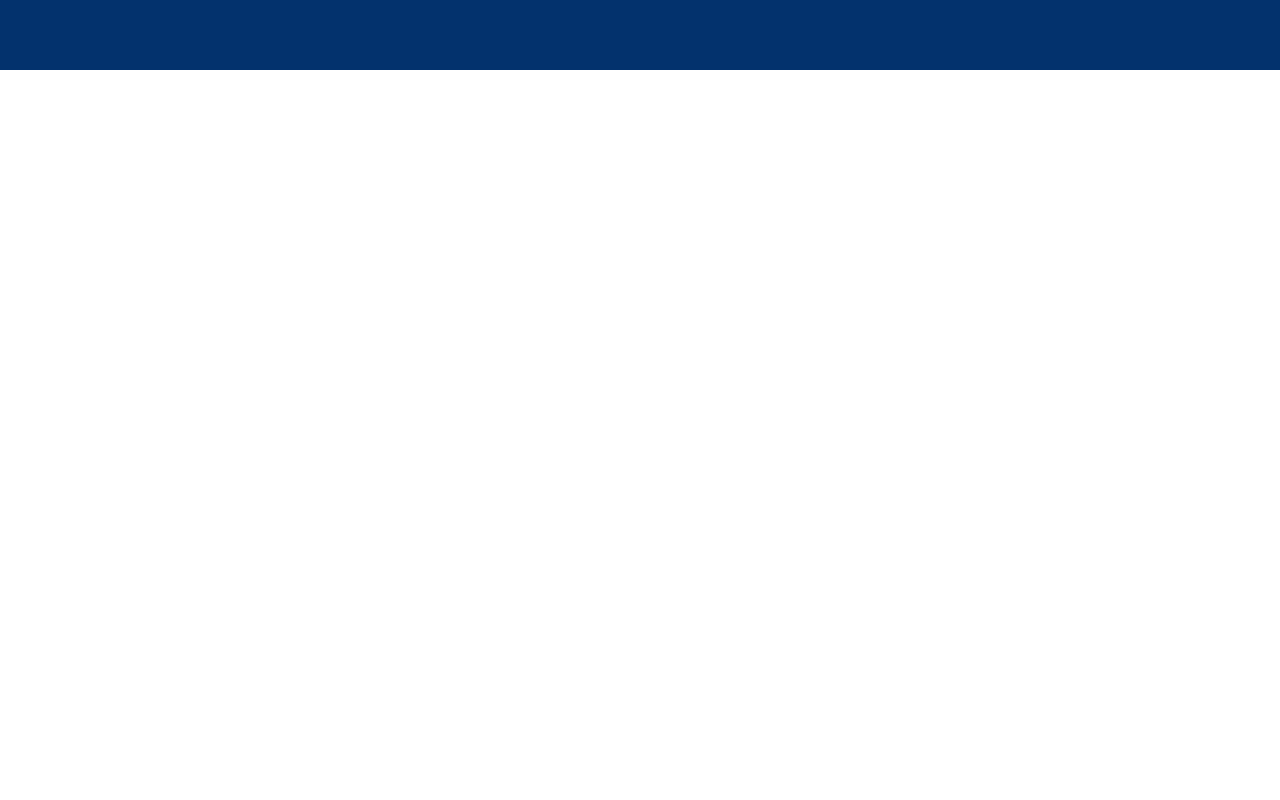
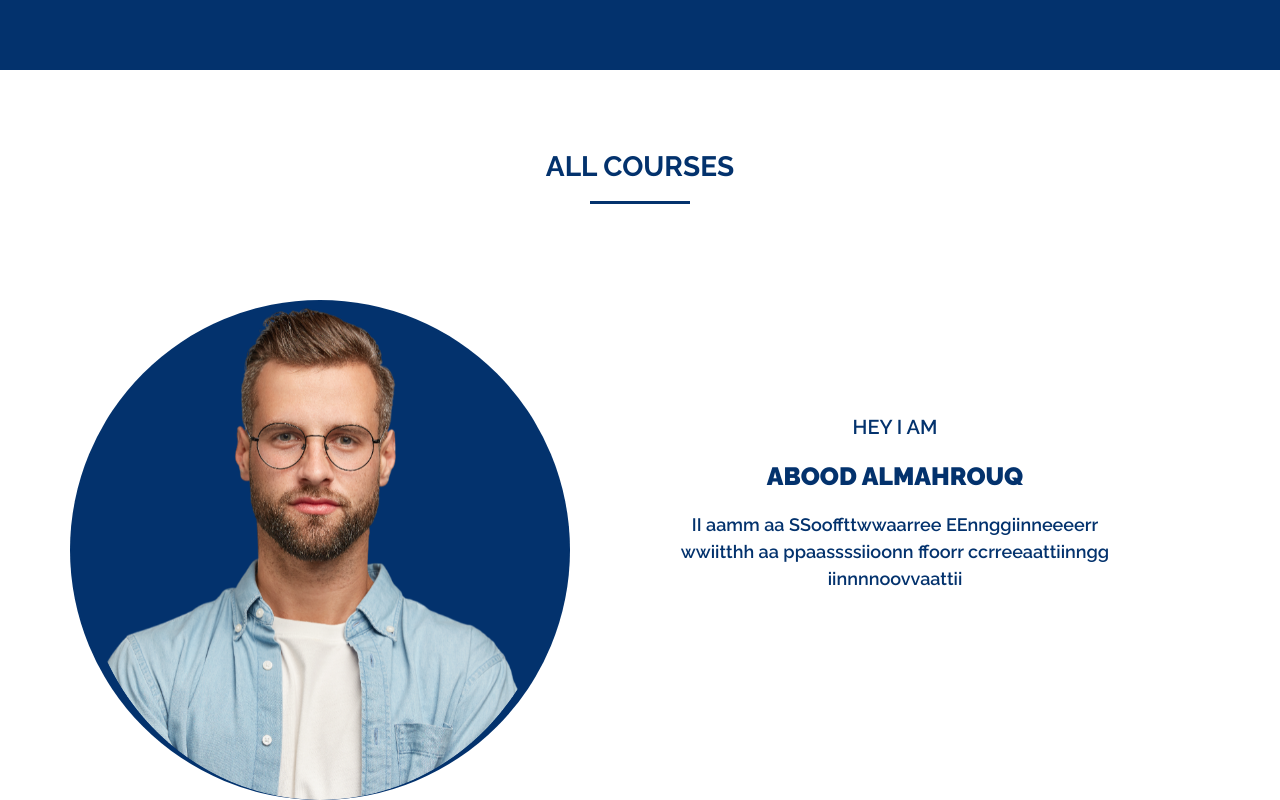
Before and after one commit to abdalrahmanalmahrouq/reactproject, a React (Create React App) app: page / in a window 1280 px wide. Shown: the part 4659-5459 px from the top of the page. Before the commit the page ends 4729 px from the top, so only its background shows below. Built offline with nearby package versions, Linux system fonts and the light colour scheme; grey boxes are pictures that could not be loaded.

Commit message:
adding Aboutme Component

```diff
--- a/package.json
+++ b/package.json
@@ -14,6 +14,7 @@
     "@testing-library/react": "^16.3.0",
     "@testing-library/user-event": "^13.5.0",
     "bootstrap": "^5.3.5",
+    "ityped": "^1.0.3",
     "react": "^19.1.0",
     "react-bootstrap": "^2.10.9",
     "react-countup": "^6.5.3",
--- a/src/App.js
+++ b/src/App.js
@@ -8,6 +8,7 @@
 import Courses from './components/Courses/Courses';
 import Videos from './components/Videos/Videos';
 import Review from './components/Review/Review';
+import About from './components/About/About';
 function App() {
   return (
     <div >
@@ -20,7 +21,7 @@
       <Courses/>
       <Videos/>
       <Review/>
-
+      <About/>
     </div>
   );
 }
--- a/src/assets/css/custom.css
+++ b/src/assets/css/custom.css
@@ -217,7 +217,7 @@
 .reviewcard{
   background-color: #03326d !important;
   min-height: 400px;
-  width: 100%;
+
 }
 
 .reviewtitle{
@@ -250,3 +250,51 @@
   border-radius: 50%;
   margin : 0 auto !important;
 }
+.AboutImageBack{
+  background-color: #03326d !important;
+  height: 500px !important;
+  width: 500px !important;
+  margin-top: 3rem !important;
+  border-radius: 50% !important;
+  display: flex !important;
+  justify-content: center !important;
+  align-items: center !important;
+
+}
+
+.AboutImage{
+  width: 100% !important;
+  height: 100% !important;
+  border-radius: 50% !important;
+  margin : 0 auto !important;
+  display: flex !important;
+  justify-content: center !important;
+  align-items: center !important;
+}
+
+.AboutText{
+  margin-top: 10rem !important;
+  margin-left: 5rem !important;
+
+}
+
+.AboutText1{
+  color: #03326d !important;
+  font-family: 'Raleway', sans-serif !important;
+  font-weight: 600 !important;
+  font-size: 20px !important;
+}
+
+.AboutText2{
+  color: #03326d !important;
+  font-family: 'Raleway', sans-serif !important;
+  font-weight: 900 !important;
+  font-size: 25px !important;
+}
+
+.AboutText3{
+  color: #03326d !important;
+  font-family: 'Raleway', sans-serif !important;
+  font-weight: 600 !important;
+  font-size: 18px !important;
+}
--- /dev/null
+++ b/src/components/About/About.jsx
@@ -0,0 +1,41 @@
+import React, { Component, Fragment } from 'react'
+import { Col, Container, Row } from 'react-bootstrap'
+import face from '../../assets/images/face.png'
+import { init } from 'ityped'
+ class About extends Component {
+    componentDidMount() {
+        const myElement = document.querySelector('#myElement')
+        init(myElement, { showCursor: false, strings: ['I am a Software Engineer with a passion for creating innovative solutions', 'I have a strong background in web development!'] })
+    }
+
+  render() {
+    return (
+      <Fragment>
+        <Container>
+        <h1 className='text-center servicetitle'>ALL COURSES</h1>
+        <div className='buttom'></div>
+            <Row>
+                <Col lg={6} md={6} sm={12} className='AboutImageBack text-center'>
+                    <img className='AboutImage' src={face} alt="Face" />
+                </Col>
+                <Col  lg={6} md={6} sm={12} className='text-center'>
+                    <div className='AboutText'>
+                        <p className='AboutText1'>
+                            HEY I AM
+                        </p>
+                        <p className='AboutText2'>
+                            ABOOD ALMAHROUQ
+                        </p>
+                        <p className='AboutText3' id="myElement">
+
+                        </p>
+                    </div>
+                </Col>
+            </Row>
+        </Container>
+      </Fragment>
+    )
+  }
+}
+
+export default About
--- a/src/components/Review/Review.jsx
+++ b/src/components/Review/Review.jsx
@@ -7,7 +7,7 @@
   render() {
 
     var settings = {
-        autoPlaySpeed: 3000,
+        autoPlaySpeed: 1000,
         autoPlay: true,
         arrows: false,
         dots: true,
@@ -35,7 +35,7 @@
               }
             },
             {
-              breakpoint: 480,
+              breakpoint: 600,
               settings: {
                 slidesToShow: 1,
                 slidesToScroll: 1
```
Also changed, not shown: src/assets/images/face.png (added), 1 other file (tests, documents, lock files or other folders).
